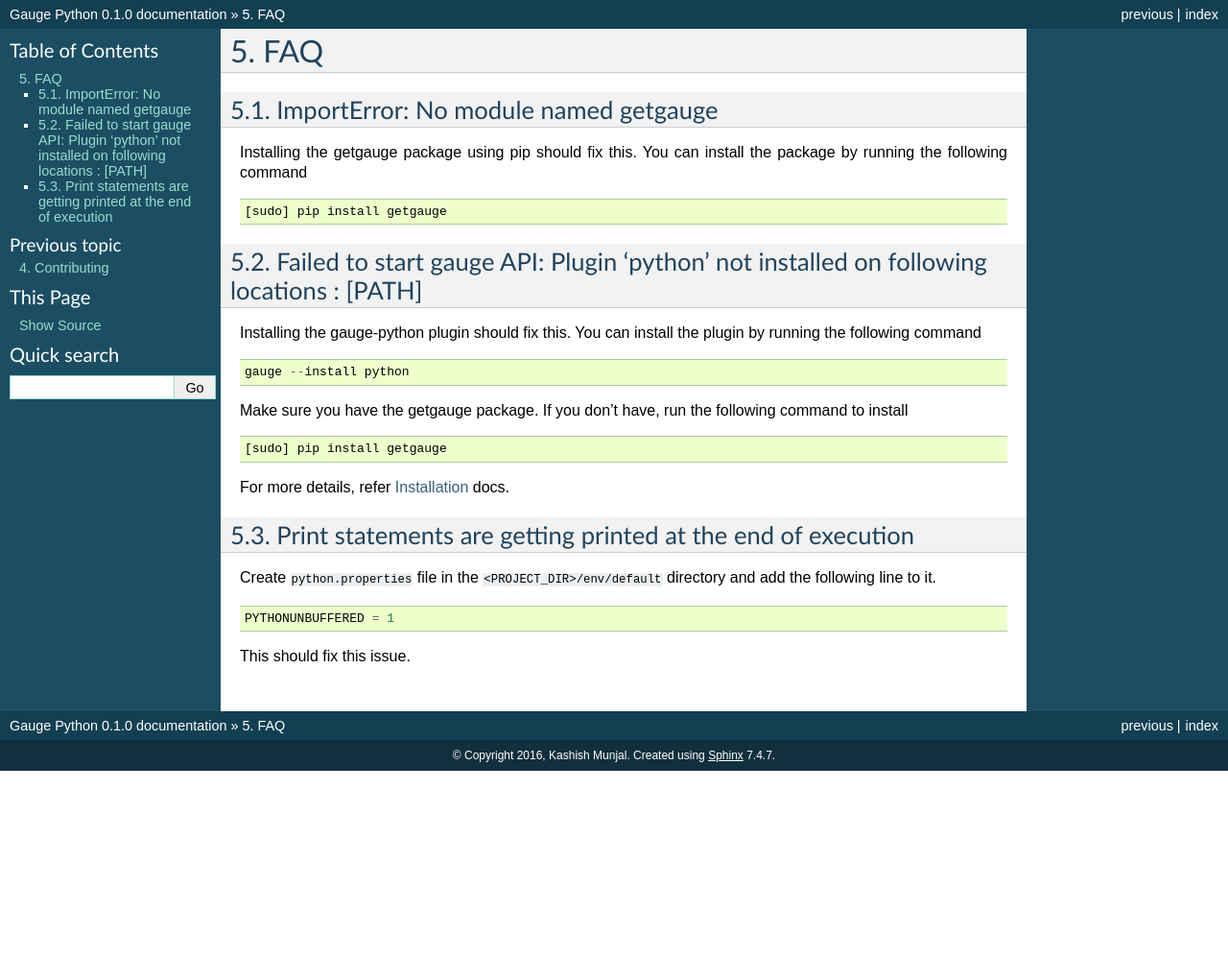
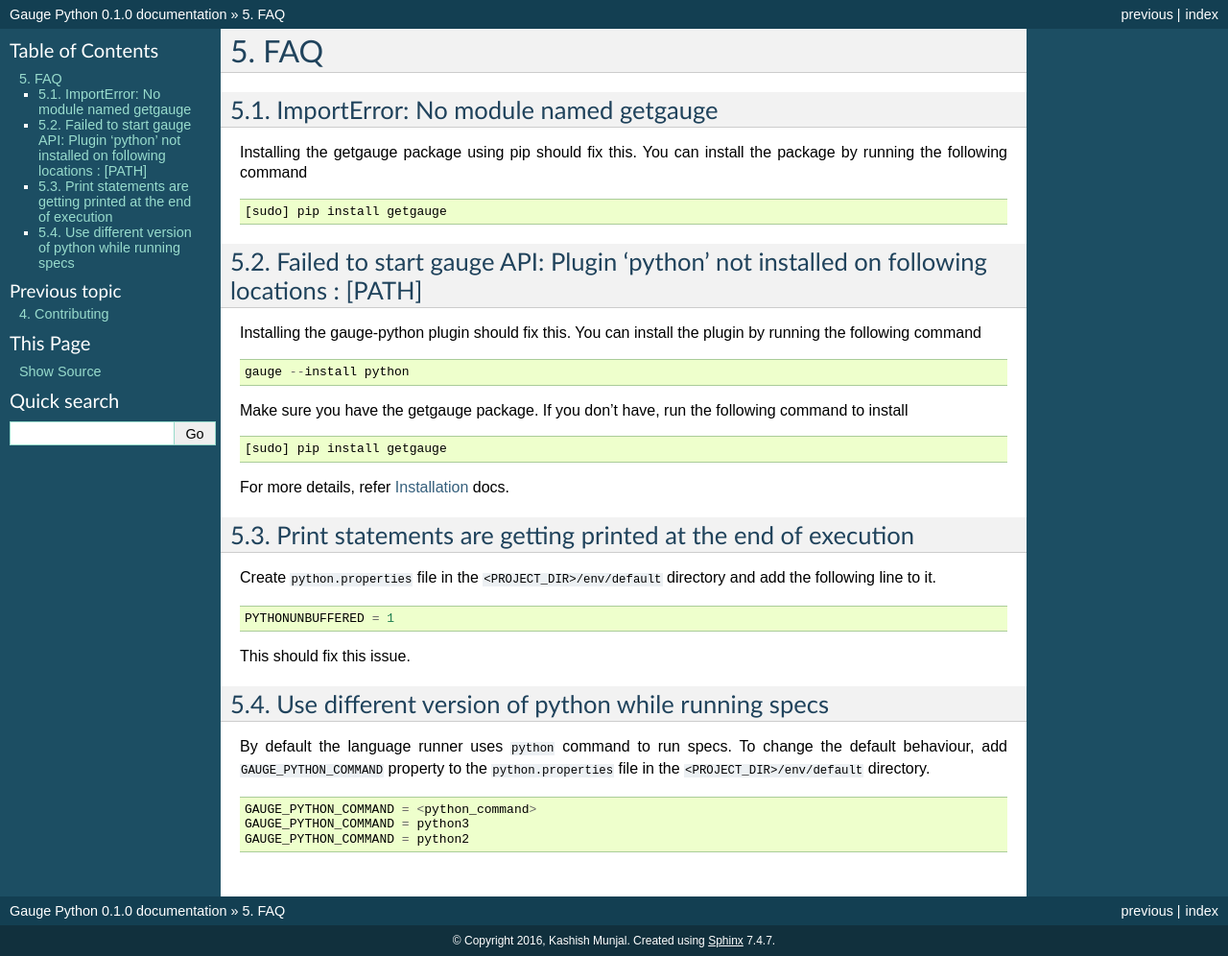
Before and after one commit to getgauge/gauge-python, a Sphinx documentation site: the page built from docs/source/faq.rst, in a window 1280 px wide. Shown: the whole page at 96% size. Built offline with Sphinx 7.4.7, drawn with Linux system fonts in a browser that asks for light colours; before the commit the page ends 900 px from its top, so only the background shows below that.

Commit message:
Adding documentation for #7

```diff
--- a/docs/source/faq.rst
+++ b/docs/source/faq.rst
@@ -43,3 +43,14 @@ Create ``python.properties`` file in the ``<PROJECT_DIR>/env/default`` directory
     PYTHONUNBUFFERED = 1
 
 This should fix this issue.
+
+Use different version of python while running specs
+~~~~~~~~~~~~~~~~~~~~~~~~~~~~~~~~~~~~~~~~~~~~~~~~~~~
+
+By default the language runner uses ``python`` command to run specs. To change the default behaviour, add ``GAUGE_PYTHON_COMMAND`` property to the ``python.properties`` file in the ``<PROJECT_DIR>/env/default`` directory.
+
+::
+
+    GAUGE_PYTHON_COMMAND = <python_command>
+    GAUGE_PYTHON_COMMAND = python3
+    GAUGE_PYTHON_COMMAND = python2
```
